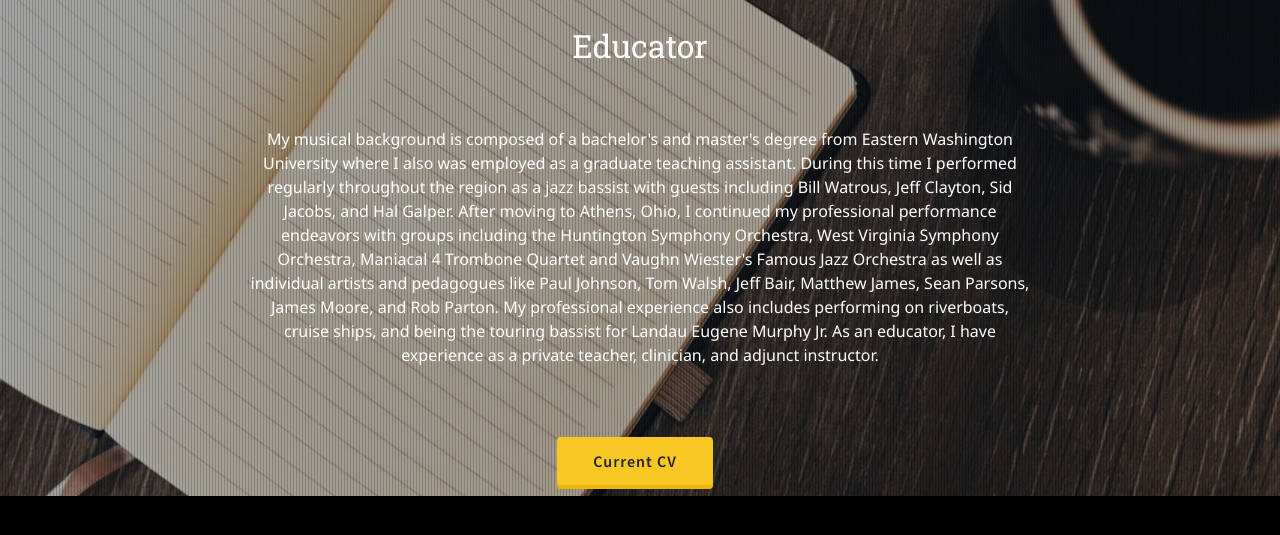
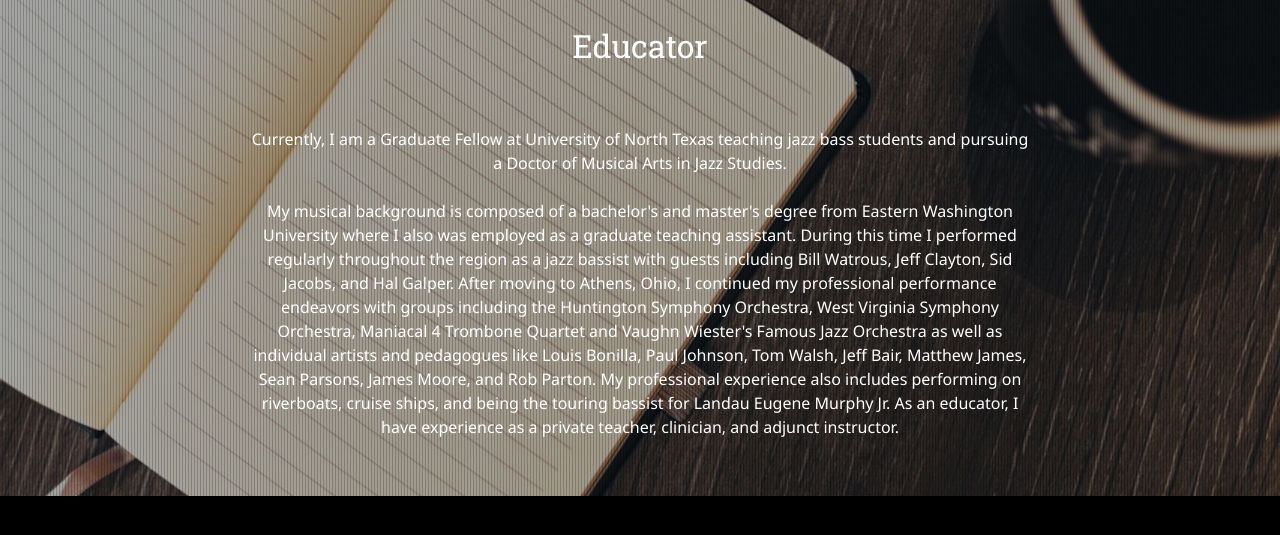
Before and after one commit to Rakefire/stevenheffner.com, a Jekyll site: the page built from index.html, in a window 1280 px wide and 900 px high, scrolled down 1434 px, cut to the strip 132-695 px from the top of the window. Shown: the top 535 px of the strip. Built offline with Jekyll 4.4.1, drawn with Linux system fonts in a browser that asks for light colours; nearby versions of some CDN libraries.

Commit message:
Updated 39 files via CloudCannon

```diff
--- a/_includes/section/educator.html
+++ b/_includes/section/educator.html
@@ -3,9 +3,9 @@
     <div class="copy">
       <div class="col-md-8 col-md-offset-2">
         <h1>Educator</h1>
-        <p class="editable explanation">My musical background is composed of a bachelor's and master's degree from Eastern Washington University where I also was employed as a graduate teaching assistant. During this time I performed regularly throughout the region as a jazz bassist with guests including Bill Watrous, Jeff Clayton, Sid Jacobs, and Hal Galper. After moving to Athens, Ohio, I continued my professional performance endeavors with groups including the Huntington Symphony Orchestra, West Virginia Symphony Orchestra, Maniacal 4 Trombone Quartet and Vaughn Wiester's Famous Jazz Orchestra as well as individual artists and pedagogues like Paul Johnson, Tom Walsh, Jeff Bair, Matthew James, Sean Parsons, James Moore, and Rob Parton. My professional experience also includes performing on riverboats, cruise ships, and being the touring bassist for Landau Eugene Murphy Jr. As an educator, I have experience as a private teacher, clinician, and adjunct instructor.</p>
+        <p class="editable explanation">Currently, I am a Graduate Fellow at University of North Texas teaching jazz bass students and pursuing a Doctor of Musical Arts in Jazz Studies.<br /><br />My musical background is composed of a bachelor's and master's degree from Eastern Washington University where I also was employed as a graduate teaching assistant. During this time I performed regularly throughout the region as a jazz bassist with guests including Bill Watrous, Jeff Clayton, Sid Jacobs, and Hal Galper. After moving to Athens, Ohio, I continued my professional performance endeavors with groups including the Huntington Symphony Orchestra, West Virginia Symphony Orchestra, Maniacal 4 Trombone Quartet and Vaughn Wiester's Famous Jazz Orchestra as well as individual artists and pedagogues like Louis Bonilla, Paul Johnson, Tom Walsh, Jeff Bair, Matthew James, Sean Parsons, James Moore, and Rob Parton. My professional experience also includes performing on riverboats, cruise ships, and being the touring bassist for Landau Eugene Murphy Jr. As an educator, I have experience as a private teacher, clinician, and adjunct instructor.</p>
 
-        <br>
+        <br />
 <a href='/img/currentCV.pdf' class="btn">Current CV</a>
 
       </div>
```
